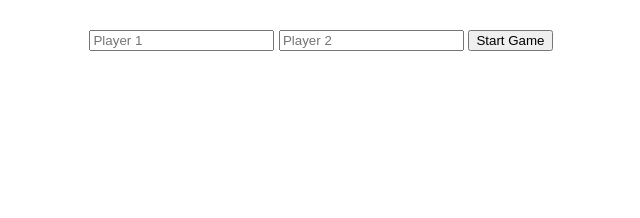
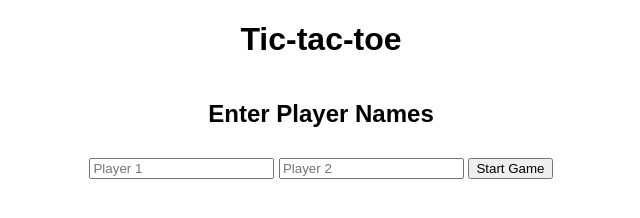
Before and after one commit to IvanR96/tic-tac-toe, a plain HTML site: page index.html in a window 1280 px wide. Shown: the whole page, without its empty margins (319-959 px from the left). Drawn offline with Linux system fonts and the light colour scheme.

Commit message:
final version

```diff
--- a/index.html
+++ b/index.html
@@ -5,11 +5,14 @@
     <meta name="viewport" content="width=device-width, initial-scale=1.0">
     <title>Tic-tac-toe</title>
     <link rel="stylesheet" href="style.css">
+    <link href="https://fonts.googleapis.com/css2?family=IBM+Plex+Serif&family=Silkscreen&display=swap" rel="stylesheet">
     <script src="script.js" defer></script>
 </head>
 <body>
+    <h1>Tic-tac-toe</h1>
     <div id="game-board" class="board"></div>
     <div id="game-info">
+        <h2>Enter Player Names</h2>
         <input type="text" id="player1" placeholder="Player 1">
         <input type="text" id="player2" placeholder="Player 2">
         <button id="start-game">Start Game</button>
```
